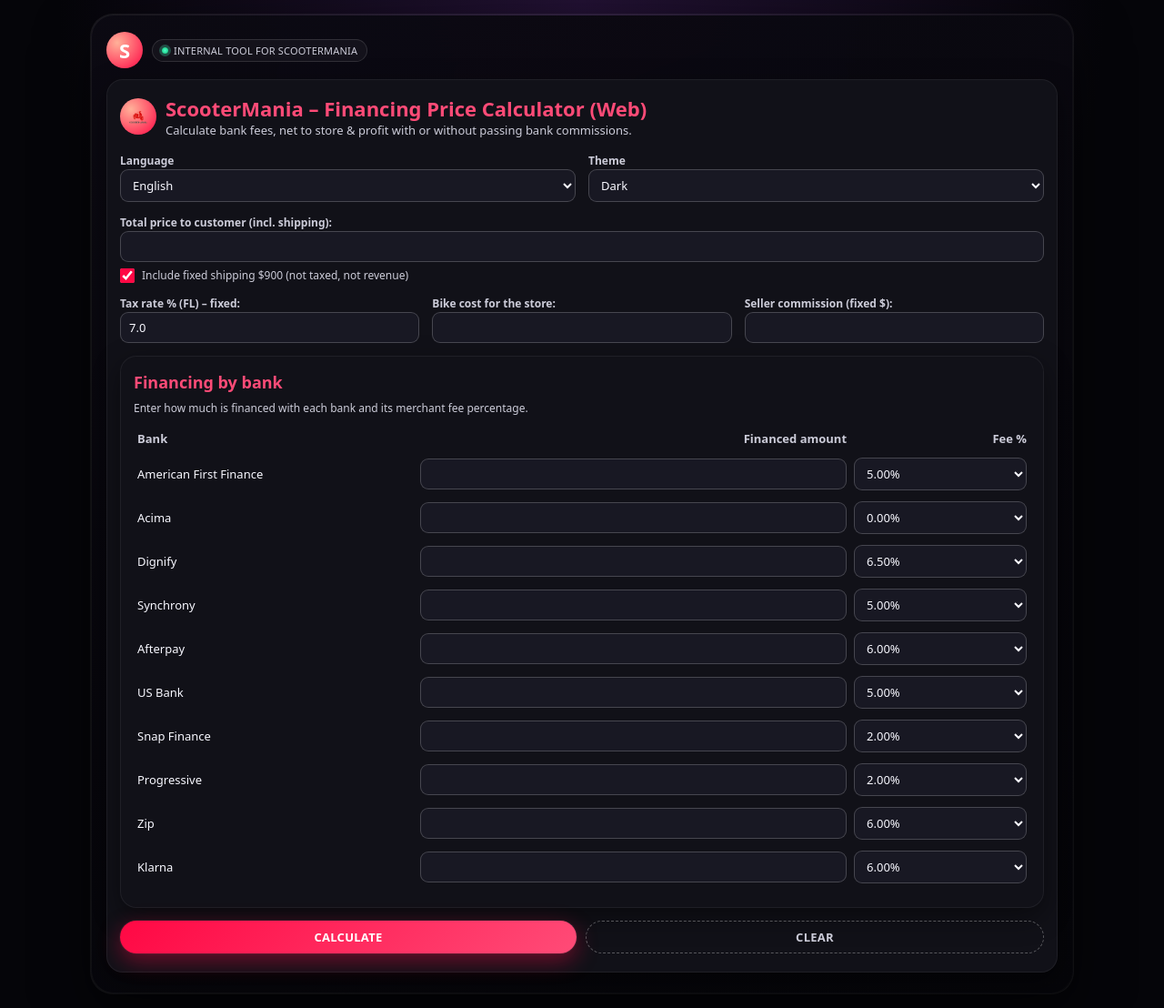
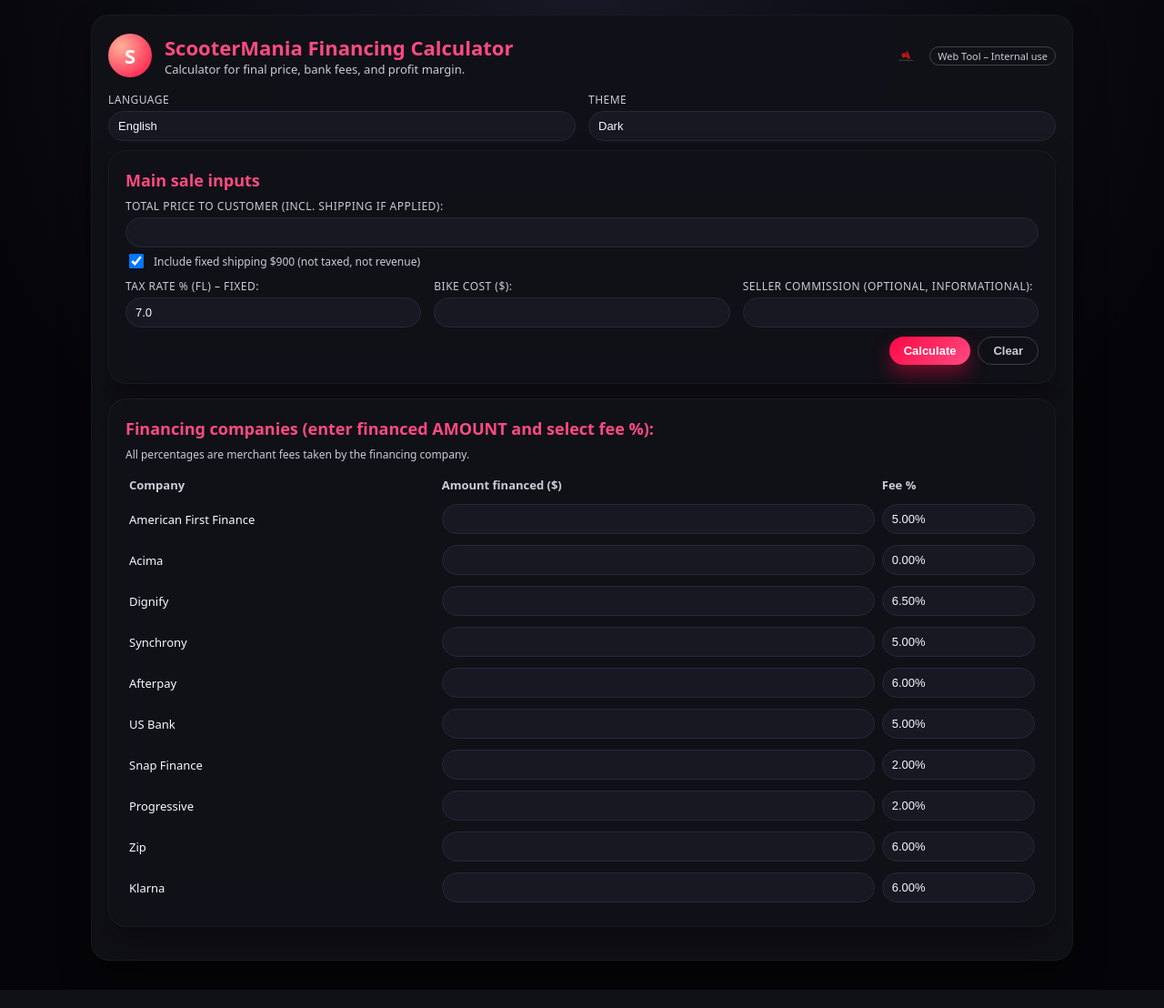
Before and after one commit to maik2254/scootermania_calculator, a Flask app: page / in a window 1280 px wide. Shown: the whole page at 91% size. Run offline with Flask 3, Linux system fonts and the light colour scheme.

Commit message:
Update index.html

```diff
--- a/templates/index.html
+++ b/templates/index.html
@@ -15,75 +15,69 @@
 
       --bg-light: #f5f5f9;
       --bg-card-light: #ffffff;
-      --bg-input-light: #f2f3fb;
-      --text-light: #111118;
-      --subtext-light: #666678;
+      --bg-input-light: #f0f0f8;
+      --text-light: #15151a;
+      --subtext-light: #55556a;
 
-      --accent: #ff0844;
-      --accent-soft: #ff4b77;
-      --accent-soft2: #ff9a9e;
-      --border-subtle: rgba(255,255,255,0.06);
-      --border-subtle-light: rgba(0,0,0,0.06);
+      --accent-red: #ff0844;
+      --accent-soft: #ff4b81;
+      --accent-border: #27273a;
+
+      --shadow-soft: 0 18px 35px rgba(0, 0, 0, 0.35);
+      --shadow-light: 0 10px 25px rgba(0, 0, 0, 0.15);
     }
 
     * {
       box-sizing: border-box;
-      margin: 0;
-      padding: 0;
-      font-family: system-ui, -apple-system, BlinkMacSystemFont, "SF Pro Text",
-        "Segoe UI", sans-serif;
     }
 
     body {
+      margin: 0;
+      font-family: system-ui, -apple-system, BlinkMacSystemFont, "Segoe UI", sans-serif;
+      background: radial-gradient(circle at top, #181826, #050509 55%);
+      color: var(--text-dark);
       min-height: 100vh;
-      background: radial-gradient(circle at top, #221133 0, #050509 45%);
+      display: flex;
+      justify-content: center;
       padding: 16px;
-      color: var(--text-dark);
     }
 
-    .page-wrapper {
-      max-width: 1080px;
-      margin: 0 auto;
-    }
-
-    .frame {
-      background: linear-gradient(135deg, rgba(255,255,255,0.08), rgba(255,255,255,0.02));
-      border-radius: 24px;
-      padding: 1px;
-      box-shadow:
-        0 22px 60px rgba(0,0,0,0.55),
-        0 0 0 1px rgba(255,255,255,0.08);
-      backdrop-filter: blur(30px);
-    }
-
-    .frame-inner {
-      background: linear-gradient(160deg, rgba(11,9,18,0.96), rgba(5,5,9,0.98));
-      border-radius: 24px;
-      padding: 18px 16px 22px;
-    }
-
-    .frame-inner.light {
-      background: linear-gradient(180deg, #f5f5f9, #e8e9f5);
+    body.light {
+      background: linear-gradient(135deg, #f5f5f9, #daddeb);
       color: var(--text-light);
     }
 
-    .header-row {
-      display: flex;
-      justify-content: space-between;
-      align-items: center;
-      gap: 12px;
-      margin-bottom: 12px;
+    .page-container {
+      width: 100%;
+      max-width: 1080px;
     }
 
-    .brand {
+    .card {
+      background: rgba(17, 17, 24, 0.96);
+      border-radius: 20px;
+      padding: 20px 18px;
+      margin-bottom: 16px;
+      box-shadow: var(--shadow-soft);
+      border: 1px solid rgba(255, 255, 255, 0.04);
+      backdrop-filter: blur(16px);
+    }
+
+    .card.light {
+      background: rgba(255, 255, 255, 0.98);
+      box-shadow: var(--shadow-light);
+      border: 1px solid rgba(0, 0, 0, 0.06);
+    }
+
+    .card-header {
       display: flex;
       align-items: center;
-      gap: 10px;
+      gap: 14px;
+      margin-bottom: 16px;
     }
 
-    .logo {
-      width: 40px;
-      height: 40px;
+    .logo-circle {
+      width: 48px;
+      height: 48px;
       border-radius: 999px;
       background: radial-gradient(circle at 30% 30%, #ffb199, #ff0844);
       display: flex;
@@ -116,104 +110,98 @@
       min-width: 0;
     }
 
-    .card {
-      background: var(--bg-card-dark);
-      border-radius: 18px;
-      padding: 16px 14px 20px;
-      border: 1px solid var(--border-subtle);
-      box-shadow: 0 10px 30px rgba(0,0,0,0.45);
-    }
-
-    .card.light {
-      background: var(--bg-card-light);
-      border: 1px solid var(--border-subtle-light);
-      box-shadow: 0 8px 24px rgba(0,0,0,0.08);
-    }
-
-    .card-header {
-      display: flex;
-      gap: 10px;
-      align-items: center;
-      margin-bottom: 12px;
-    }
-
-    .chip {
-      display: inline-flex;
-      align-items: center;
-      gap: 6px;
-      padding: 4px 10px;
-      border-radius: 999px;
-      font-size: 11px;
-      background: linear-gradient(120deg, rgba(255,255,255,0.04), rgba(255,255,255,0.04));
-      border: 1px solid rgba(255,255,255,0.12);
+    label.field-label {
+      display: block;
+      font-size: 12px;
+      margin-bottom: 4px;
+      text-transform: uppercase;
+      letter-spacing: 0.04em;
       color: var(--subtext-dark);
     }
 
-    .chip-dot {
-      width: 7px;
-      height: 7px;
-      border-radius: 50%;
-      background: radial-gradient(circle, #4cffc8, #11c279);
-      box-shadow: 0 0 0 3px rgba(76,255,200,0.25);
-    }
-
-    .chip-label {
-      letter-spacing: 0.02em;
-      text-transform: uppercase;
-    }
-
-    .field-label {
-      font-size: 12px;
-      font-weight: 600;
-      margin-bottom: 4px;
-      color: var(--subtext-dark);
-    }
-
-    .input,
-    select,
     input[type="number"],
-    input[type="text"] {
+    select {
       width: 100%;
-      padding: 7px 9px;
-      border-radius: 9px;
-      border: 1px solid rgba(255,255,255,0.2);
+      padding: 8px 10px;
+      border-radius: 999px;
+      border: 1px solid var(--accent-border);
       background: var(--bg-input-dark);
       color: var(--text-dark);
       font-size: 13px;
       outline: none;
-      transition: border-color 0.14s ease, box-shadow 0.14s ease, background 0.14s ease;
+      appearance: none;
     }
 
-    .card.light .input,
-    .card.light select,
-    .card.light input[type="number"],
-    .card.light input[type="text"] {
+    body.light input[type="number"],
+    body.light select {
       background: var(--bg-input-light);
-      border: 1px solid rgba(0,0,0,0.08);
       color: var(--text-light);
+      border-color: rgba(0, 0, 0, 0.08);
     }
 
-    .input:focus,
-    select:focus,
-    input[type="number"]:focus,
-    input[type="text"]:focus {
-      border-color: var(--accent-soft);
-      box-shadow: 0 0 0 1px rgba(255,72,128,0.6);
+    input[type="number"]::placeholder {
+      color: #777790;
     }
 
     .checkbox-row {
       display: flex;
       align-items: center;
       gap: 8px;
-      margin: 6px 0 2px;
+      margin-top: 4px;
       font-size: 13px;
       color: var(--subtext-dark);
     }
 
     .checkbox-row input[type="checkbox"] {
-      accent-color: #ff0844;
       width: 16px;
       height: 16px;
+    }
+
+    .btn {
+      border-radius: 999px;
+      padding: 7px 16px;
+      border: 0;
+      font-size: 13px;
+      font-weight: 600;
+      cursor: pointer;
+      display: inline-flex;
+      align-items: center;
+      justify-content: center;
+      gap: 6px;
+      transition: transform 0.08s ease, box-shadow 0.08s ease, background 0.12s ease;
+    }
+
+    .btn-primary {
+      background: linear-gradient(135deg, #ff0844, #ff4b81);
+      color: white;
+      box-shadow: 0 10px 20px rgba(255, 8, 68, 0.4);
+    }
+
+    .btn-primary:hover {
+      transform: translateY(-1px);
+      box-shadow: 0 14px 24px rgba(255, 8, 68, 0.5);
+    }
+
+    .btn-secondary {
+      background: transparent;
+      color: var(--subtext-dark);
+      border: 1px solid rgba(255, 255, 255, 0.18);
+    }
+
+    body.light .btn-secondary {
+      border-color: rgba(0, 0, 0, 0.12);
+      color: var(--subtext-light);
+    }
+
+    .btn-secondary:hover {
+      background: rgba(255, 255, 255, 0.06);
+    }
+
+    .actions {
+      display: flex;
+      gap: 8px;
+      justify-content: flex-end;
+      margin-top: 10px;
     }
 
     .section-title {
@@ -246,82 +234,38 @@
       color: var(--subtext-dark);
     }
 
-    td {
-      font-size: 13px;
-    }
-
-    .align-right {
+    td.align-right {
       text-align: right;
     }
 
-    .actions {
-      display: flex;
-      gap: 10px;
-      margin-top: 14px;
+    .results-card {
+      margin-top: 10px;
+      border: 1px solid rgba(255, 255, 255, 0.08);
     }
 
-    .btn {
-      flex: 1;
-      padding: 8px 10px;
-      border-radius: 999px;
-      border: none;
-      font-size: 13px;
-      font-weight: 600;
-      cursor: pointer;
-      display: inline-flex;
-      align-items: center;
-      justify-content: center;
-      gap: 6px;
-      letter-spacing: 0.02em;
-      text-transform: uppercase;
-    }
-
-    .btn-primary {
-      background: linear-gradient(135deg, #ff0844, #ff4b77);
-      color: white;
-      box-shadow:
-        0 8px 24px rgba(255,8,68,0.4),
-        0 0 0 1px rgba(255,255,255,0.06);
-    }
-
-    .btn-primary:hover {
-      filter: brightness(1.05);
-    }
-
-    .btn-secondary {
-      background: transparent;
-      color: var(--subtext-dark);
-      border: 1px dashed rgba(255,255,255,0.3);
-    }
-
-    .card.light .btn-secondary {
-      border-color: rgba(0,0,0,0.15);
-    }
-
-    .results-card {
-      margin-top: 14px;
+    body.light .results-card {
+      border-color: rgba(0, 0, 0, 0.06);
     }
 
     .results-list {
       list-style: none;
+      padding-left: 0;
       margin: 0;
-      padding: 0;
       font-size: 13px;
     }
 
     .results-list li {
       display: flex;
       justify-content: space-between;
-      gap: 20px;
-      padding: 4px 0;
-      border-bottom: 1px dashed rgba(255,255,255,0.07);
+      padding: 3px 0;
+      border-bottom: 1px dashed rgba(255, 255, 255, 0.04);
     }
 
-    .card.light .results-list li {
-      border-bottom-color: rgba(0,0,0,0.06);
+    body.light .results-list li {
+      border-bottom-color: rgba(0, 0, 0, 0.05);
     }
 
-    .results-list strong {
+    .results-list li strong {
       font-weight: 600;
     }
 
@@ -334,79 +278,89 @@
     .results-bank-item {
       display: flex;
       justify-content: space-between;
-      gap: 12px;
       padding: 2px 0;
     }
 
-    .theme-toggle-label {
-      font-size: 12px;
-      margin-bottom: 4px;
+    .logo-strip {
+      display: flex;
+      align-items: center;
+      gap: 10px;
+    }
+
+    .logo-strip img {
+      height: 32px;
+      width: auto;
+      border-radius: 8px;
+    }
+
+    .badge {
+      font-size: 11px;
+      padding: 2px 8px;
+      border-radius: 999px;
+      border: 1px solid rgba(255, 255, 255, 0.2);
       color: var(--subtext-dark);
     }
 
+    body.light .badge {
+      border-color: rgba(0, 0, 0, 0.12);
+      color: var(--subtext-light);
+    }
+
     @media (max-width: 720px) {
-      body {
-        padding: 8px;
-        background: #050509;
+      .card {
+        padding: 16px 14px;
+        border-radius: 16px;
       }
-      .frame-inner {
-        padding: 12px 10px 16px;
+
+      .card-header {
+        flex-direction: row;
+        align-items: center;
       }
-      .card {
-        padding: 14px 12px 18px;
+
+      .title {
+        font-size: 18px;
       }
+
+      .subtitle {
+        font-size: 12px;
+      }
+
       .actions {
-        flex-direction: column;
-      }
-      .btn {
-        width: 100%;
-      }
-      th, td {
-        font-size: 12px;
+        justify-content: flex-start;
       }
     }
   </style>
 </head>
-<body>
-<div class="page-wrapper">
-  <div class="frame">
-    <div class="frame-inner {% if form.theme == 'light' %}light{% endif %}">
-      <div class="header-row">
-        <div class="brand">
-          <div class="logo">
-            S
+<body class="{% if form.theme == 'light' %}light{% endif %}">
+<div class="page-container">
+  <div class="card {% if form.theme == 'light' %}light{% endif %}">
+    <div class="card-header">
+      <div class="logo-circle">S</div>
+      <div>
+        <div class="title">ScooterMania Financing Calculator</div>
+        <div class="subtitle">
+          {% if form.language == 'es' %}
+            Calculadora para precio final, comisiones bancarias y margen de ganancia.
+          {% else %}
+            Calculator for final price, bank fees, and profit margin.
+          {% endif %}
         </div>
-          <div>
-            <div class="chip">
-              <span class="chip-dot"></span>
-              <span class="chip-label">
+      </div>
+      <div style="margin-left:auto;">
+        <div class="logo-strip">
+          <img src="{{ url_for('static', filename='scootermania_logo.png') }}" alt="ScooterMania Logo">
+          <span class="badge">
             {% if form.language == 'es' %}
-                  Calculadora interna de Scootermania
+              Web Tool – Uso interno
             {% else %}
-                  Internal tool for ScooterMania
+              Web Tool – Internal use
             {% endif %}
           </span>
         </div>
       </div>
     </div>
-      </div>
 
-      <form method="post" action="/">
-        <input type="hidden" name="theme" value="{{ form.theme }}">
-
-        <!-- TOP CARD -->
-        <div class="card {% if form.theme == 'light' %}light{% endif %}">
-          <div class="card-header">
-<img src="{{ url_for('static', filename='scootermania_logo.png') }}"
-     alt="ScooterMania" class="logo"
-     style="border-radius:999px;object-fit:cover;">
-          <div>
-            <div class="title">ScooterMania – Financing Price Calculator (Web)</div>
-            <div class="subtitle">
-              Calculate bank fees, net to store & profit with or without passing bank commissions.
-            </div>
-          </div>
-        </div>
+    <form method="post">
 
       <!-- Language & Theme -->
       <div class="row">
@@ -423,12 +377,12 @@
             <label class="field-label" for="theme">
               Theme
             </label>
-            <select id="theme-select" name="theme" onchange="this.form.submit()">
+            <select id="theme" name="theme" onchange="this.form.submit()">
               <option value="dark" {% if form.theme == 'dark' %}selected{% endif %}>
-                Dark
+                {% if form.language == 'es' %}Oscuro{% else %}Dark{% endif %}
               </option>
               <option value="light" {% if form.theme == 'light' %}selected{% endif %}>
-                Light
+                {% if form.language == 'es' %}Claro{% else %}Light{% endif %}
               </option>
             </select>
           </div>
@@ -436,14 +390,23 @@
 
       <div style="height:10px;"></div>
 
-        <!-- Core inputs -->
+      <!-- MAIN INPUTS CARD -->
+      <div class="card {% if form.theme == 'light' %}light{% endif %}">
+        <div class="section-title">
+          {% if form.language == 'es' %}
+            Datos principales de la venta
+          {% else %}
+            Main sale inputs
+          {% endif %}
+        </div>
+
         <div class="row">
           <div class="col">
             <label class="field-label" for="total_price">
               {% if form.language == 'es' %}
-                Precio total al cliente (incl. envío):
+                Precio total al cliente (incl. envío si aplica):
               {% else %}
-                Total price to customer (incl. shipping):
+                Total price to customer (incl. shipping if applied):
               {% endif %}
             </label>
             <input type="number" step="0.01" id="total_price" name="total_price"
@@ -474,26 +437,28 @@
                 Tax rate % (FL) – fixed:
               {% endif %}
             </label>
-            <input type="number" step="0.01" id="tax_rate" name="tax_rate"
+            <input type="number" id="tax_rate" name="tax_rate"
                    value="{{ tax_rate_percent }}" readonly>
           </div>
+
           <div class="col">
             <label class="field-label" for="bike_cost">
               {% if form.language == 'es' %}
-                Costo de la moto para la tienda:
+                Costo de la moto ($):
               {% else %}
-                Bike cost for the store:
+                Bike cost ($):
               {% endif %}
             </label>
             <input type="number" step="0.01" id="bike_cost" name="bike_cost"
                    value="{{ form.bike_cost }}">
           </div>
+
           <div class="col">
             <label class="field-label" for="seller_commission">
               {% if form.language == 'es' %}
-                Comisión del vendedor (fija en $):
+                Comisión vendedor (opcional, informativo):
               {% else %}
-                Seller commission (fixed $):
+                Seller commission (optional, informational):
               {% endif %}
             </label>
             <input type="number" step="0.01" id="seller_commission" name="seller_commission"
@@ -501,22 +466,31 @@
           </div>
         </div>
 
-        <div style="height:14px;"></div>
+        <div class="actions">
+          <button type="submit" class="btn btn-primary">
+            {% if form.language == 'es' %}Calcular{% else %}Calculate{% endif %}
+          </button>
+          <button type="button" class="btn btn-secondary"
+                  onclick="window.location='/'">
+            {% if form.language == 'es' %}Limpiar{% else %}Clear{% endif %}
+          </button>
+        </div>
+      </div>
 
-        <!-- Bank table -->
+      <!-- BANKS CARD -->
       <div class="card {% if form.theme == 'light' %}light{% endif %}">
         <div class="section-title">
           {% if form.language == 'es' %}
-              Finanzas por banco
+            Financieras (ingrese el MONTO financiado y escoja la comisión):
           {% else %}
-              Financing by bank
+            Financing companies (enter financed AMOUNT and select fee %):
           {% endif %}
         </div>
         <div class="section-subtitle">
           {% if form.language == 'es' %}
-              Ingresa cuánto se financia con cada banco y su porcentaje de comisión (merchant fee).
+            Todos los porcentajes son comisión que el banco le cobra al comercio.
           {% else %}
-              Enter how much is financed with each bank and its merchant fee percentage.
+            All percentages are merchant fees taken by the financing company.
           {% endif %}
         </div>
 
@@ -524,13 +498,25 @@
           <thead>
           <tr>
             <th>
-                {% if form.language == 'es' %}Banco{% else %}Bank{% endif %}
+              {% if form.language == 'es' %}
+                Financiera
+              {% else %}
+                Company
+              {% endif %}
             </th>
             <th class="align-right">
-                {% if form.language == 'es' %}Monto financiado{% else %}Financed amount{% endif %}
+              {% if form.language == 'es' %}
+                Monto financiado ($)
+              {% else %}
+                Amount financed ($)
+              {% endif %}
             </th>
             <th class="align-right">
-                {% if form.language == 'es' %}Fee %{% else %}Fee %{% endif %}
+              {% if form.language == 'es' %}
+                % Comisión
+              {% else %}
+                Fee %
+              {% endif %}
             </th>
           </tr>
           </thead>
@@ -562,23 +548,6 @@
           {% endfor %}
           </tbody>
         </table>
-        </div>
-
-        <div class="actions">
-          <button type="submit" class="btn btn-primary">
-            {% if form.language == 'es' %}
-              Calcular
-            {% else %}
-              Calculate
-            {% endif %}
-          </button>
-          <button type="reset" class="btn btn-secondary" onclick="window.location='/'">
-            {% if form.language == 'es' %}
-              Limpiar
-            {% else %}
-              Clear
-            {% endif %}
-          </button>
       </div>
 
       <!-- RESULTS CARD -->
@@ -634,12 +603,16 @@
               ${{ "%.2f"|format(results.profit_with_pass) }}
             </li>
             <li>
-                <strong>{{ results.labels.commission_pass_store }}</strong>
-                ${{ "%.2f"|format(results.commission_pass_store) }}
+              <strong>{{ results.labels.commission_store }}</strong>
+              ${{ "%.2f"|format(results.commission_store) }}
             </li>
             <li>
-                <strong>{{ results.labels.commission_pass_seller }}</strong>
-                ${{ "%.2f"|format(results.commission_pass_seller) }}
+              <strong>{{ results.labels.commission_seller }}</strong>
+              ${{ "%.2f"|format(results.commission_seller) }}
+            </li>
+            <li>
+              <strong>{{ results.labels.missing_amount }}</strong>
+              ${{ "%.2f"|format(results.missing_amount) }}
             </li>
           </ul>
 
@@ -665,6 +638,5 @@
     </form>
   </div>
 </div>
-</div>
 </body>
 </html>
```
Lines whose indentation alone changed are shown as unchanged.
